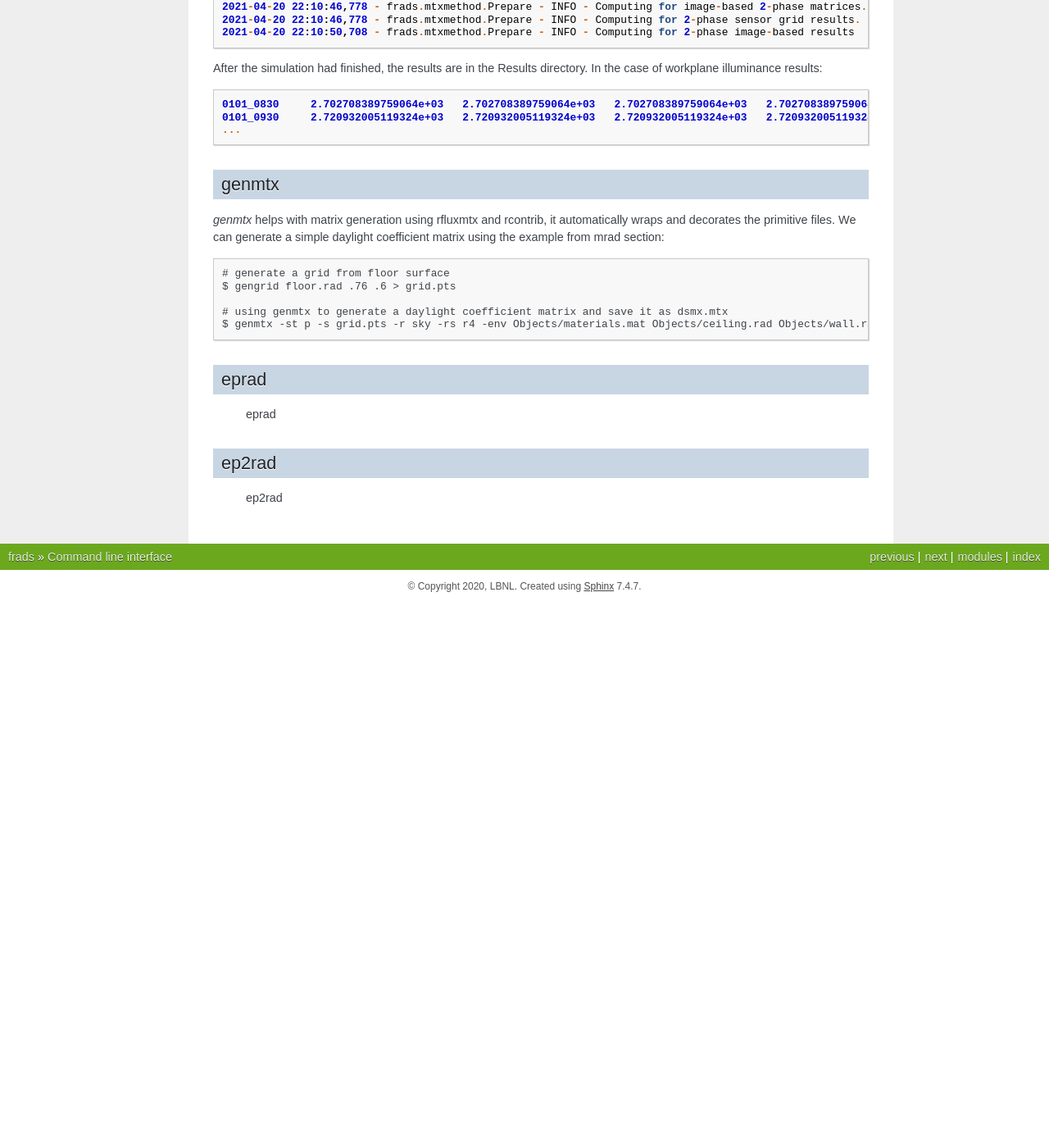
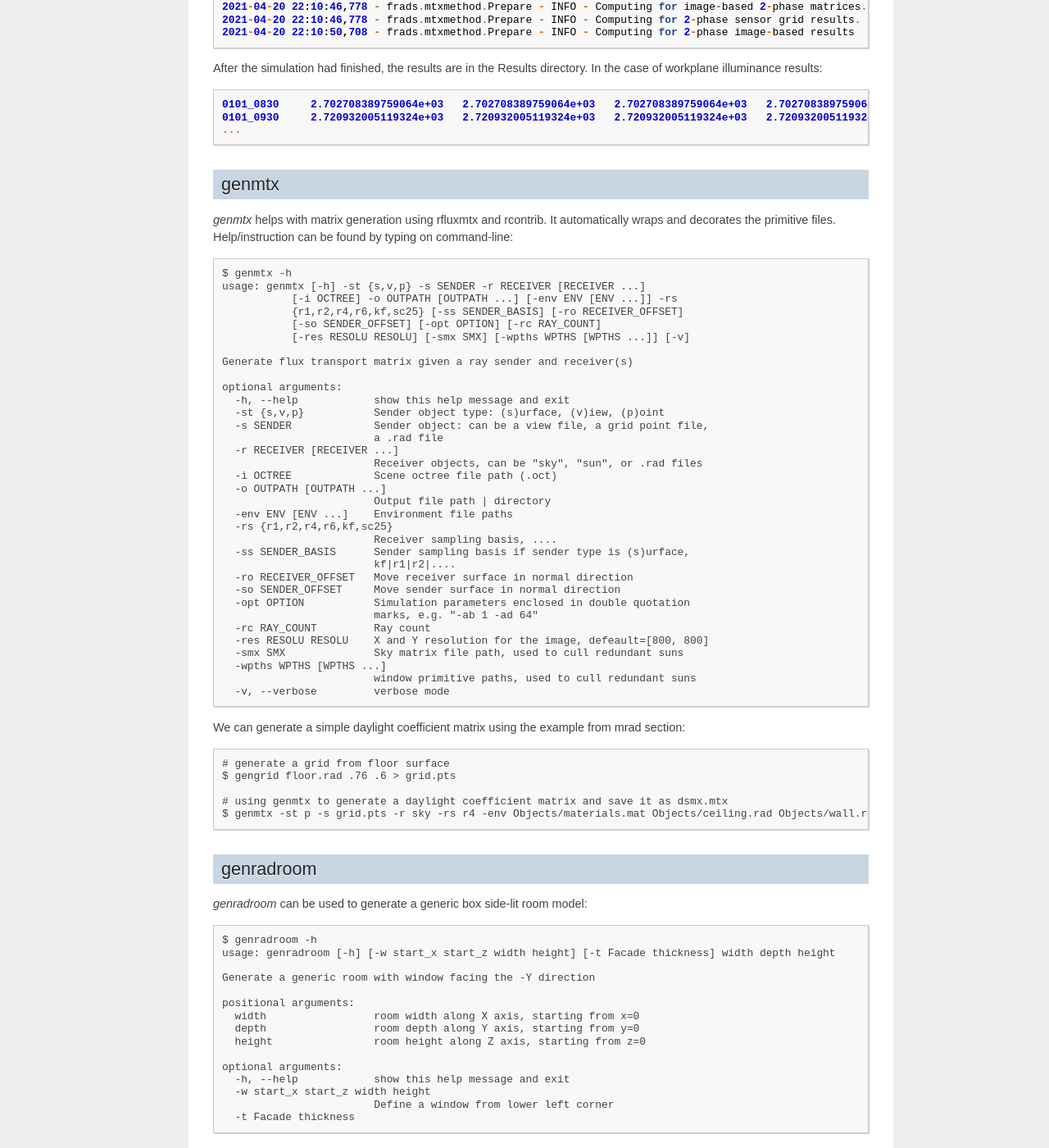
Before and after one commit to LBNL-ETA/frads, a Sphinx documentation site: the page built from docs/source/commandline.rst, in a window 1280 px wide and 1400 px high, scrolled down 3473 px. Shown: the whole window at 82% size. Built offline with Sphinx 7.4.7, drawn with Linux system fonts in a browser that asks for light colours; before the commit the page ends 4208 px from its top, so only the background shows below that; some of the changed text lies outside the part shown.

Commit message:
update docs

```diff
--- a/docs/source/commandline.rst
+++ b/docs/source/commandline.rst
@@ -184,13 +184,79 @@ After the simulation had finished, the results are in the Results directory. In
 
 genmtx
 ------
-*genmtx* helps with matrix generation using rfluxmtx and rcontrib, it automatically wraps and decorates the primitive files. We can generate a simple daylight coefficient matrix using the example from mrad section::
+*genmtx* helps with matrix generation using rfluxmtx and rcontrib. It automatically wraps and decorates the primitive files. Help/instruction can be found by typing on command-line::
+
+   $ genmtx -h
+   usage: genmtx [-h] -st {s,v,p} -s SENDER -r RECEIVER [RECEIVER ...]
+              [-i OCTREE] -o OUTPATH [OUTPATH ...] [-env ENV [ENV ...]] -rs
+              {r1,r2,r4,r6,kf,sc25} [-ss SENDER_BASIS] [-ro RECEIVER_OFFSET]
+              [-so SENDER_OFFSET] [-opt OPTION] [-rc RAY_COUNT]
+              [-res RESOLU RESOLU] [-smx SMX] [-wpths WPTHS [WPTHS ...]] [-v]
+
+   Generate flux transport matrix given a ray sender and receiver(s)
+
+   optional arguments:
+     -h, --help            show this help message and exit
+     -st {s,v,p}           Sender object type: (s)urface, (v)iew, (p)oint
+     -s SENDER             Sender object: can be a view file, a grid point file,
+                           a .rad file
+     -r RECEIVER [RECEIVER ...]
+                           Receiver objects, can be "sky", "sun", or .rad files
+     -i OCTREE             Scene octree file path (.oct)
+     -o OUTPATH [OUTPATH ...]
+                           Output file path | directory
+     -env ENV [ENV ...]    Environment file paths
+     -rs {r1,r2,r4,r6,kf,sc25}
+                           Receiver sampling basis, ....
+     -ss SENDER_BASIS      Sender sampling basis if sender type is (s)urface,
+                           kf|r1|r2|....
+     -ro RECEIVER_OFFSET   Move receiver surface in normal direction
+     -so SENDER_OFFSET     Move sender surface in normal direction
+     -opt OPTION           Simulation parameters enclosed in double quotation
+                           marks, e.g. "-ab 1 -ad 64"
+     -rc RAY_COUNT         Ray count
+     -res RESOLU RESOLU    X and Y resolution for the image, defeault=[800, 800]
+     -smx SMX              Sky matrix file path, used to cull redundant suns
+     -wpths WPTHS [WPTHS ...]
+                           window primitive paths, used to cull redundant suns
+     -v, --verbose         verbose mode
+
+We can generate a simple daylight coefficient matrix using the example from mrad section::
 
    # generate a grid from floor surface
    $ gengrid floor.rad .76 .6 > grid.pts
 
    # using genmtx to generate a daylight coefficient matrix and save it as dsmx.mtx
    $ genmtx -st p -s grid.pts -r sky -rs r4 -env Objects/materials.mat Objects/ceiling.rad Objects/wall.rad Objects/floor.rad Objects/window0.rad -o dsmx.mtx
+
+
+genradroom
+----------
+*genradroom* can be used to generate a generic box side-lit room model::
+
+   $ genradroom -h
+   usage: genradroom [-h] [-w start_x start_z width height] [-t Facade thickness] width depth height
+
+   Generate a generic room with window facing the -Y direction
+
+   positional arguments:
+     width                 room width along X axis, starting from x=0
+     depth                 room depth along Y axis, starting from y=0
+     height                room height along Z axis, starting from z=0
+
+   optional arguments:
+     -h, --help            show this help message and exit
+     -w start_x start_z width height
+                           Define a window from lower left corner
+     -t Facade thickness
+
+
+gengrid
+-------
+*gengrid* can be used to generate a sensor grid given a surface, spacing, and height.
+
+.. program-output:: gengrid -h
+
 
 
 eprad
--- a/docs/source/conf.py
+++ b/docs/source/conf.py
@@ -37,6 +37,7 @@ extensions = ['sphinx.ext.autodoc',
               'sphinx.ext.intersphinx',
               'sphinx.ext.mathjax',
               'sphinx.ext.viewcode',
+              'sphinxcontrib.programoutput',
 ]
 
 # Add any paths that contain templates here, relative to this directory.
```
